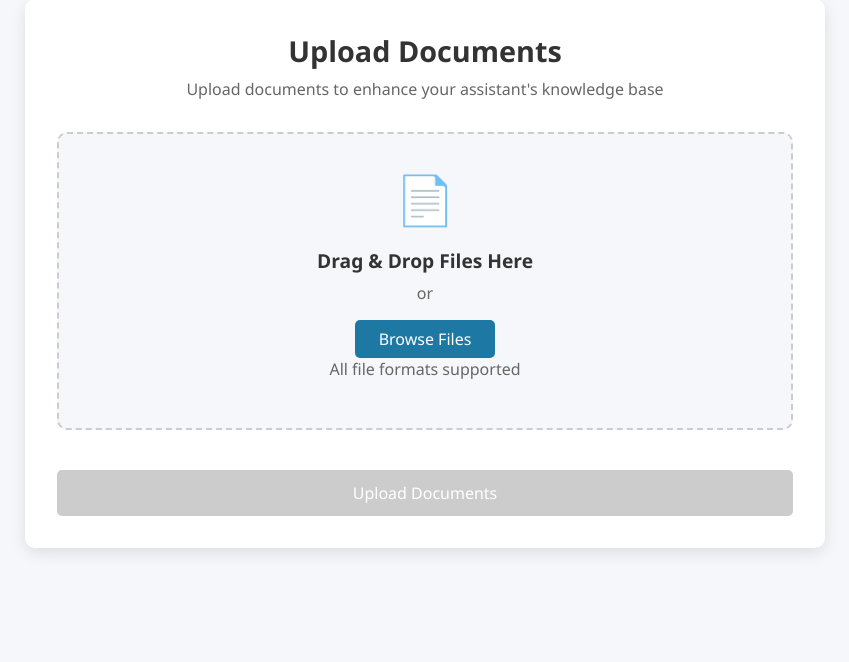
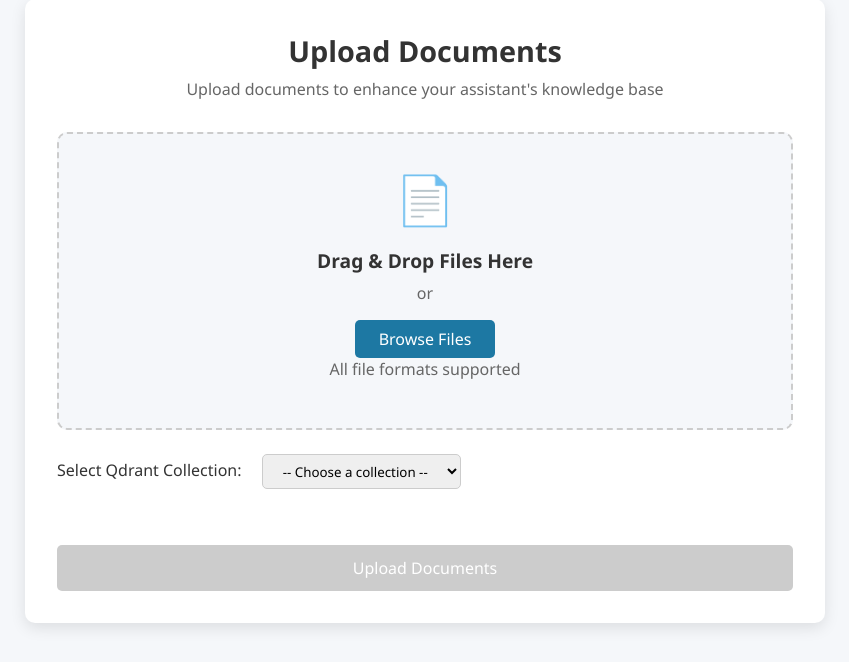
Before and after one commit to Arshmittal/OomPiet, a Flask app: page /upload in a window 1280 px wide. Shown: the part 138-800 px from the top of the page, without its empty margins (215-1064 px from the left). Run offline with Flask 3, Linux system fonts and the light colour scheme; the visitor is signed in with stand-in values (Sample User, id 1); some web fonts are replaced.

Commit message:
upload update

```diff
--- a/templates/upload.html
+++ b/templates/upload.html
@@ -580,6 +580,17 @@ body {
                 <div class="status-message status-error" id="error-message"></div>
                 <div class="status-message status-warning" id="warning-message"></div>
 
+                <!-- Collection Selection Dropdown -->
+                <div style="margin-bottom: 1rem;">
+                    <label for="collection-select" style="font-weight: 500; color: var(--neutral-dark);">Select Qdrant Collection:</label>
+                    <select id="collection-select" style="margin-left: 1rem; padding: 0.4rem 1rem; border-radius: 5px; border: 1px solid var(--neutral-lighter);">
+                        <option value="">-- Choose a collection --</option>
+                        <option value="Concrete_docs">Concrete specialist</option>
+                        <option value="Tailings_engineer_docs">Tailings engineer</option>
+                        <option value="Water_docs">Water expert</option>
+                    </select>
+                </div>
+
                 <button class="btn-submit" id="upload-button" disabled>Upload Documents</button>
             </div>
         </div>
@@ -608,6 +619,9 @@ body {
             const successMessage = document.getElementById('success-message');
             const errorMessage = document.getElementById('error-message');
             const warningMessage = document.getElementById('warning-message');
+
+            // Collection Selection Elements
+            const collectionSelect = document.getElementById('collection-select');
 
             // Selected files array
             let selectedFiles = [];
@@ -735,13 +749,18 @@ body {
                         });
                     });
 
-                    // Enable upload button
-                    uploadButton.disabled = false;
+                    // Enable upload button only if collection is selected
+                    uploadButton.disabled = !collectionSelect.value || selectedFiles.length === 0;
                 } else {
                     fileList.style.display = 'none';
                     uploadButton.disabled = true;
                 }
             }
+
+            // Enable/disable upload button when collection changes
+            collectionSelect.addEventListener('change', function() {
+                uploadButton.disabled = !collectionSelect.value || selectedFiles.length === 0;
+            });
 
             function formatFileSize(bytes) {
                 if (bytes === 0) return '0 Bytes';
@@ -764,6 +783,10 @@ body {
 
             function uploadFiles() {
                 if (selectedFiles.length === 0) return;
+                if (!collectionSelect.value) {
+                    showWarning('Please select a collection before uploading.');
+                    return;
+                }
 
                 // Show progress
                 progressContainer.style.display = 'block';
@@ -807,12 +830,13 @@ body {
                         formData.append('total_chunks', numChunks);
                         formData.append('file_id', fileId);
                         formData.append('source_name', file.name);
+                        formData.append('collection_name', collectionSelect.value);
 
                         // Update status text
                         document.getElementById('progress-status').textContent =
                             `Uploading ${file.name} (chunk ${chunkNumber}/${numChunks})`;
 
-                        fetch('https://oompiet.space/upload', {
+                        fetch('http://127.0.0.1:8000/upload', {
                             method: 'POST',
                             body: formData,
                             mode: 'cors'
```
